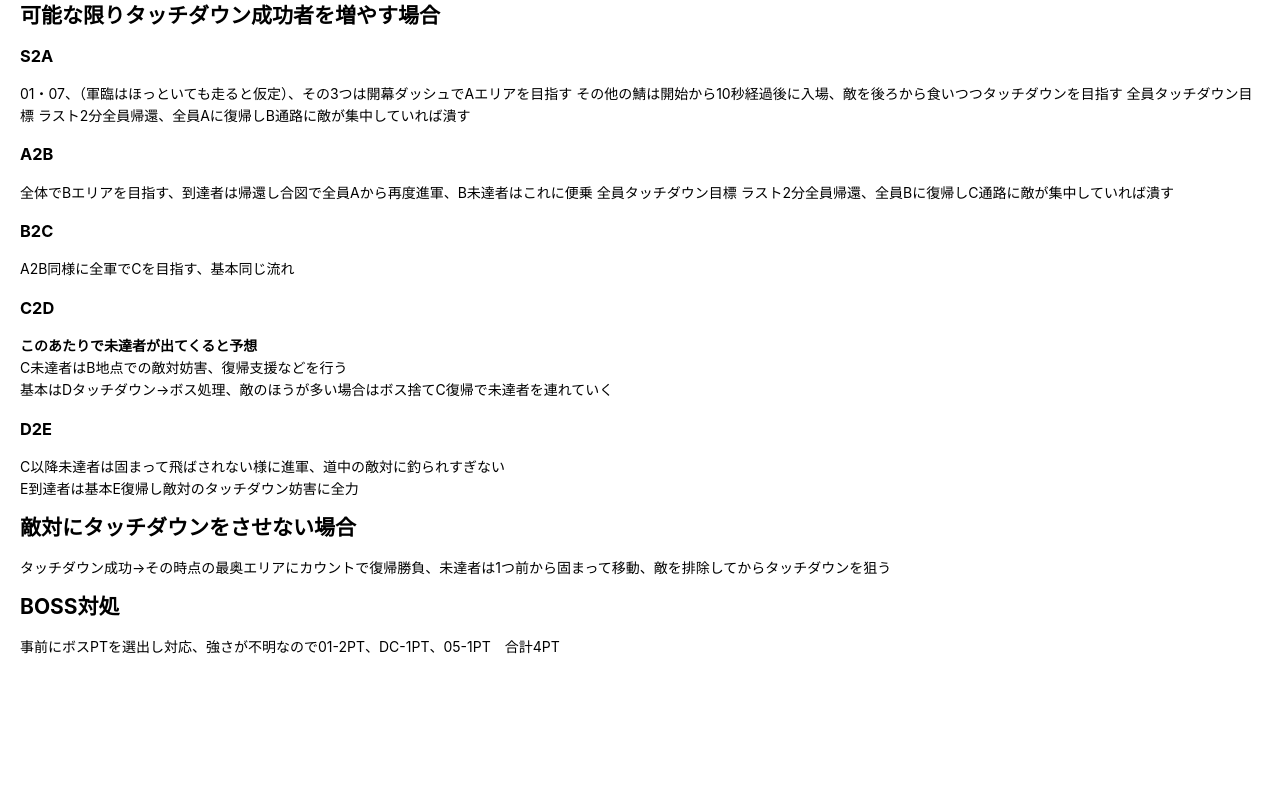
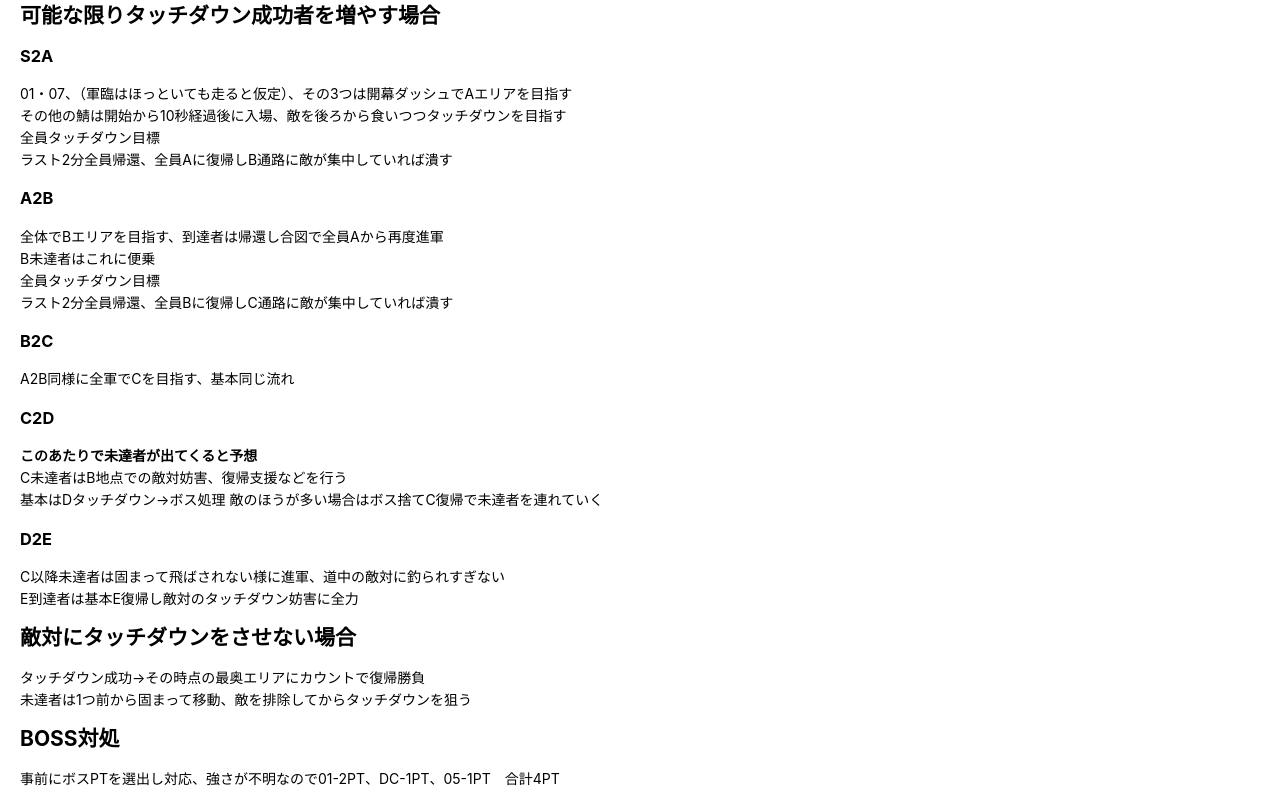
Before and after one commit to Simpsan/escaros, a plain HTML site: page index.html in a window 1280 px wide. Shown: the part 1080-1884 px from the top of the page. Before the commit the page ends 1752 px from the top, so only its background shows below. Drawn offline with Linux system fonts and the light colour scheme; a script that the page names is missing.

Commit message:
Update index.html

```diff
--- a/index.html
+++ b/index.html
@@ -1,4 +1,3 @@
-
 <!DOCTYPE html>
 <html>
 <head>
@@ -415,25 +414,27 @@ code {
 <p><strong>第1タッチダウンエリアをAとして以降、BCDEと呼称</strong></p>
 <h2 id="%E5%8F%AF%E8%83%BD%E3%81%AA%E9%99%90%E3%82%8A%E3%82%BF%E3%83%83%E3%83%81%E3%83%80%E3%82%A6%E3%83%B3%E6%88%90%E5%8A%9F%E8%80%85%E3%82%92%E5%A2%97%E3%82%84%E3%81%99%E5%A0%B4%E5%90%88"><strong>可能な限りタッチダウン成功者を増やす場合</strong></h2>
 <h3 id="s2a"><strong>S2A</strong></h3>
-<p>01・07、（軍臨はほっといても走ると仮定）、その3つは開幕ダッシュでAエリアを目指す
-その他の鯖は開始から10秒経過後に入場、敵を後ろから食いつつタッチダウンを目指す
-全員タッチダウン目標
+<p>01・07、（軍臨はほっといても走ると仮定）、その3つは開幕ダッシュでAエリアを目指す<br>
+その他の鯖は開始から10秒経過後に入場、敵を後ろから食いつつタッチダウンを目指す<br>
+全員タッチダウン目標<br>
 ラスト2分全員帰還、全員Aに復帰しB通路に敵が集中していれば潰す</p>
 <h3 id="a2b"><strong>A2B</strong></h3>
-<p>全体でBエリアを目指す、到達者は帰還し合図で全員Aから再度進軍、B未達者はこれに便乗
-全員タッチダウン目標
+<p>全体でBエリアを目指す、到達者は帰還し合図で全員Aから再度進軍<br>
+B未達者はこれに便乗<br>
+全員タッチダウン目標<br>
 ラスト2分全員帰還、全員Bに復帰しC通路に敵が集中していれば潰す</p>
 <h3 id="b2c"><strong>B2C</strong></h3>
 <p>A2B同様に全軍でCを目指す、基本同じ流れ</p>
 <h3 id="c2d"><strong>C2D</strong></h3>
 <p><strong>このあたりで未達者が出てくると予想</strong><br>
 C未達者はB地点での敵対妨害、復帰支援などを行う<br>
-基本はDタッチダウン→ボス処理、敵のほうが多い場合はボス捨てC復帰で未達者を連れていく</p>
+基本はDタッチダウン→ボス処理  敵のほうが多い場合はボス捨てC復帰で未達者を連れていく</p>
 <h3 id="d2e"><strong>D2E</strong></h3>
 <p>C以降未達者は固まって飛ばされない様に進軍、道中の敵対に釣られすぎない<br>
 E到達者は基本E復帰し敵対のタッチダウン妨害に全力</p>
 <h2 id="%E6%95%B5%E5%AF%BE%E3%81%AB%E3%82%BF%E3%83%83%E3%83%81%E3%83%80%E3%82%A6%E3%83%B3%E3%82%92%E3%81%95%E3%81%9B%E3%81%AA%E3%81%84%E5%A0%B4%E5%90%88"><strong>敵対にタッチダウンをさせない場合</strong></h2>
-<p>タッチダウン成功→その時点の最奥エリアにカウントで復帰勝負、未達者は1つ前から固まって移動、敵を排除してからタッチダウンを狙う</p>
+<p>タッチダウン成功→その時点の最奥エリアにカウントで復帰勝負<br>
+未達者は1つ前から固まって移動、敵を排除してからタッチダウンを狙う</p>
 <h2 id="boss%E5%AF%BE%E5%87%A6"><strong>BOSS対処</strong></h2>
 <p>事前にボスPTを選出し対応、強さが不明なので01-2PT、DC-1PT、05-1PT　合計4PT</p>
 
```
